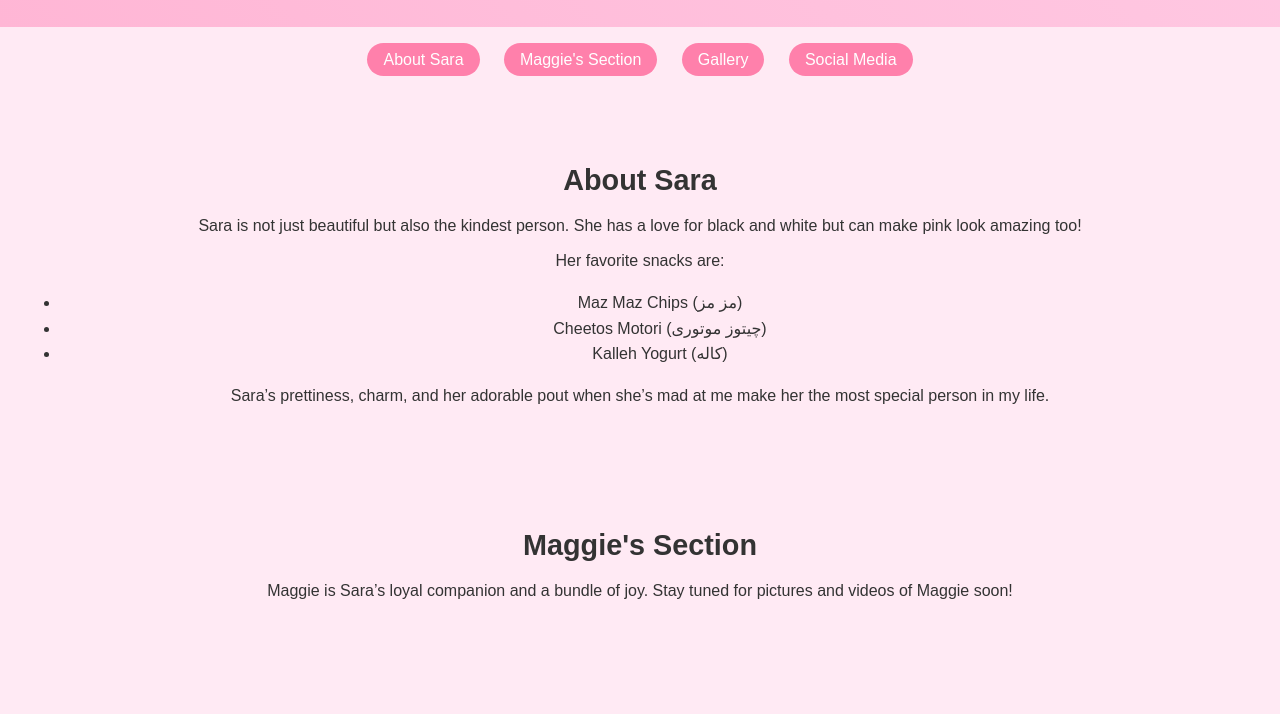
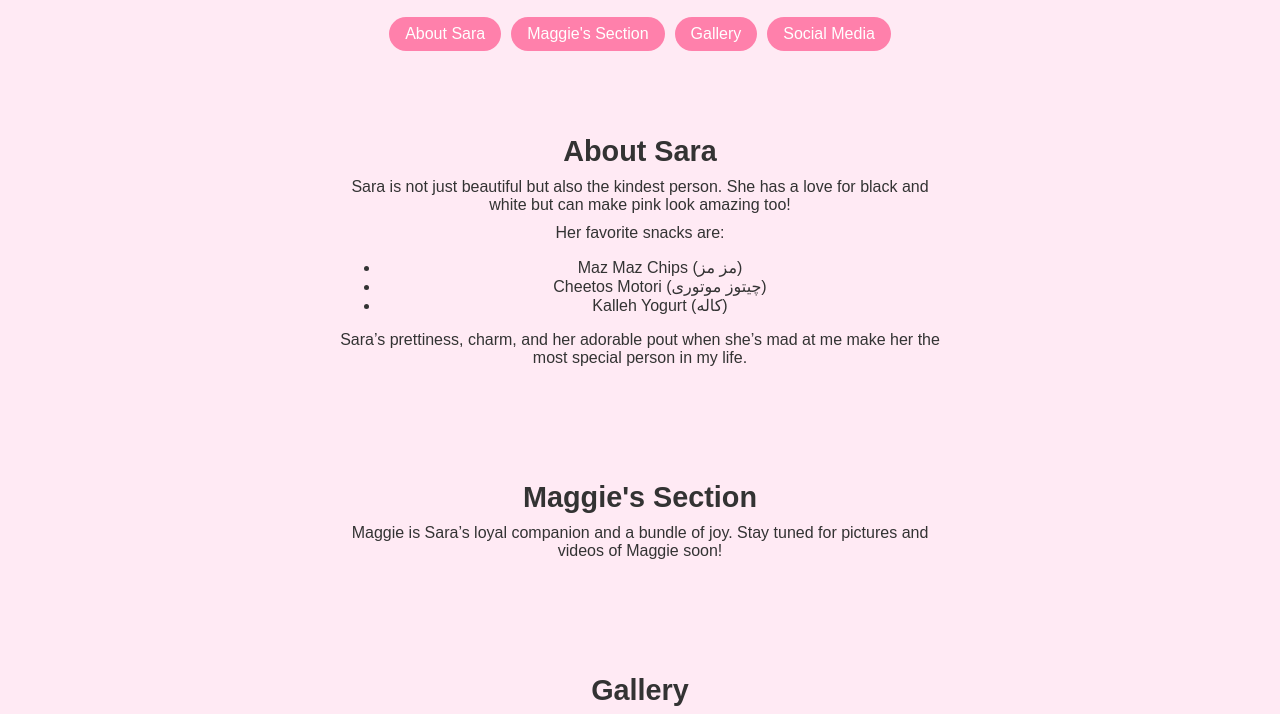
Before and after one commit to shwti/sara, a plain HTML site: page index.html in a window 1280 px wide. Shown: the part 376-1090 px from the top of the page. Drawn offline with Linux system fonts and the light colour scheme.

Commit message:
Update index.html

```diff
--- a/index.html
+++ b/index.html
@@ -3,7 +3,7 @@
 <head>
   <meta charset="UTF-8">
   <meta name="viewport" content="width=device-width, initial-scale=1.0">
-  <title>Sara's World</title>
+  <title> Sara's World</title>
   <style>
     /* General Styles */
     body {
@@ -12,26 +12,36 @@
       color: #333;
       margin: 0;
       padding: 0;
-      line-height: 1.6;
+      display: flex;
+      flex-direction: column;
+      align-items: center;
+      justify-content: center;
+    }
+
+    header, section, nav, footer {
+      width: 100%;
+      max-width: 600px; /* Keeps content centered and narrow for readability */
+      margin: 0 auto;
+      text-align: center;
     }
 
     /* Header Styles */
     header {
-      text-align: center;
       padding: 50px 20px;
       background: linear-gradient(45deg, #ffb6d5, #ffcce5);
       color: #fff;
     }
+
     header h1 {
       font-size: 2.5rem;
       margin: 0;
     }
+
     header p {
       font-size: 1rem;
       margin-top: 10px;
     }
 
-    /* Front Page Picture */
     .profile-pic {
       width: 150px;
       height: 150px;
@@ -42,19 +52,23 @@
 
     /* Navigation Bar */
     nav {
-      text-align: center;
       margin: 20px 0;
+      display: flex;
+      flex-wrap: wrap;
+      gap: 10px;
+      justify-content: center;
     }
+
     nav a {
       color: #fff;
       text-decoration: none;
-      margin: 0 10px;
       font-size: 1rem;
       padding: 8px 16px;
       background-color: #ff80ab;
       border-radius: 20px;
       transition: background-color 0.3s ease;
     }
+
     nav a:hover {
       background-color: #ff4081;
     }
@@ -62,23 +76,19 @@
     /* Section Styles */
     section {
       padding: 40px 20px;
-      text-align: center;
     }
+
     section h2 {
       font-size: 1.8rem;
       margin-bottom: 10px;
     }
+
     section p {
       font-size: 1rem;
       margin: 10px 0;
     }
 
     /* Social Media Section */
-    .social-media {
-      text-align: center;
-      padding: 20px;
-      margin-top: 30px;
-    }
     .social-media button {
       background-color: #ff80ab;
       border: none;
@@ -89,6 +99,7 @@
       cursor: pointer;
       transition: background-color 0.3s ease;
     }
+
     .social-media button:hover {
       background-color: #ff4081;
     }
@@ -98,7 +109,6 @@
       background-color: #ffcce5;
       color: #333;
       padding: 10px;
-      text-align: center;
       font-size: 14px;
     }
 
@@ -107,23 +117,29 @@
       header {
         padding: 30px 10px;
       }
+
       header h1 {
         font-size: 2rem;
       }
+
       header p {
         font-size: 0.9rem;
       }
+
       .profile-pic {
         width: 120px;
         height: 120px;
       }
+
       nav a {
         font-size: 0.9rem;
         padding: 6px 12px;
       }
+
       section h2 {
         font-size: 1.5rem;
       }
+
       section p {
         font-size: 0.9rem;
       }
@@ -134,7 +150,6 @@
   <header>
     <h1>Welcome to Sara's World</h1>
     <p>Every part of her feels like home, just like every moment with her feels like a dream.</p>
-    <!-- Add Sara's Picture Here -->
     <img src="sara1.jpg" alt='Sara Picture' class="profile-pic">
   </header>
 
```
